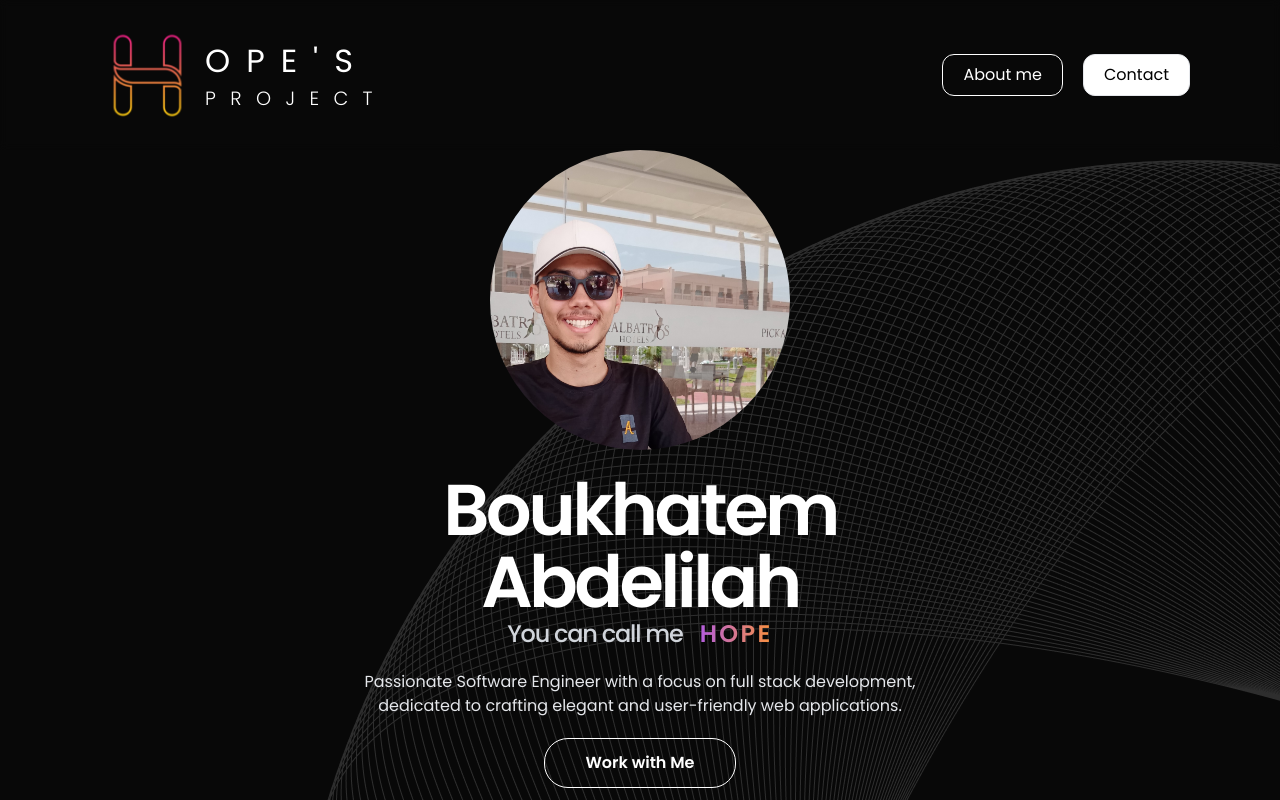
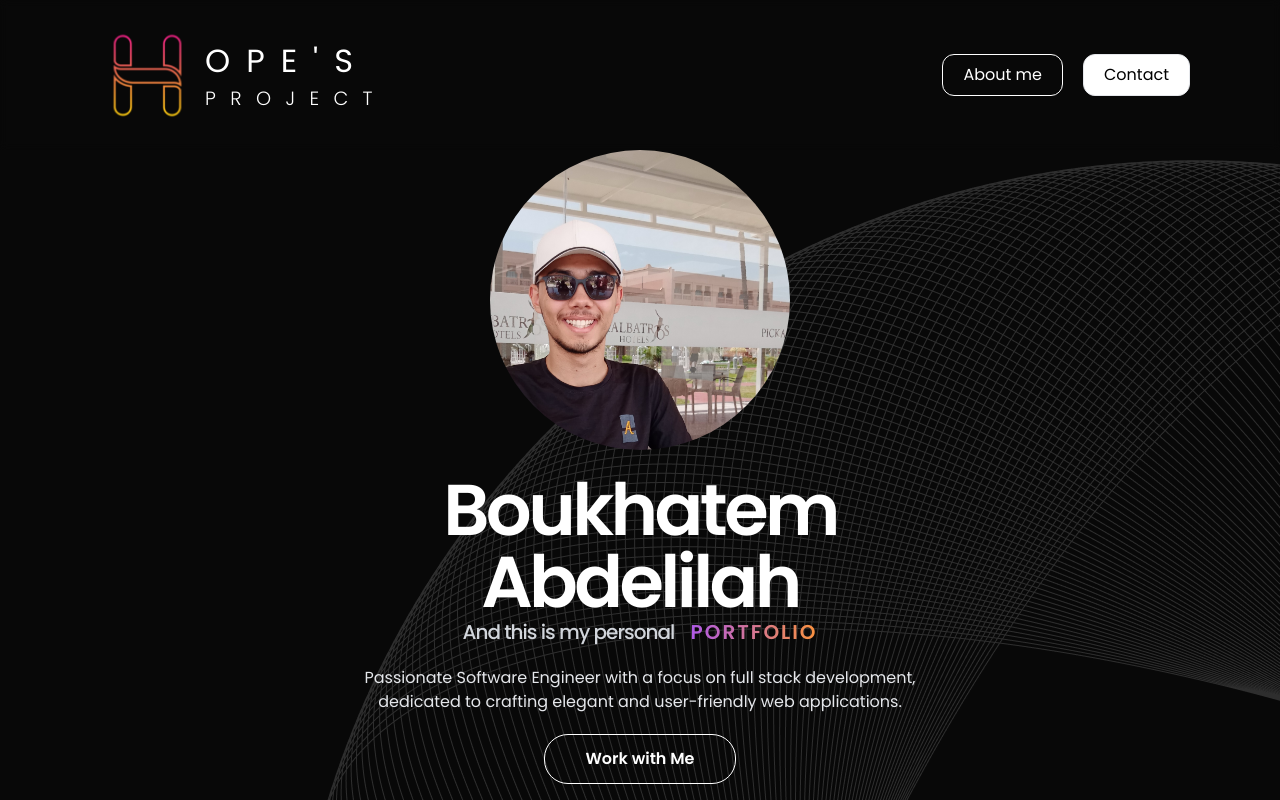
Before and after one commit to AbdelilahBKM/Hopes.project, a Next.js app: page / in a window 1280 px wide. Shown: the top 800 px of the page. Built offline with nearby package versions, Linux system fonts and the light colour scheme.

Commit message:
Update Banner.tsx

```diff
--- a/components/Banner.tsx
+++ b/components/Banner.tsx
@@ -27,10 +27,10 @@ const Banner: React.FC<{}> = () => {
           Boukhatem Abdelilah
         </div>
         <div className="flex justify-center">
-          <p className="text-2xl font-medium tracking-tighter  text-gray-300 max-w-[600px]">
-            You can call me{" "}
+          <p className="text-xl font-medium tracking-tighter  text-gray-300 max-w-[600px]">
+            And this is my personal {" "}
             <span className="text-transparent font-semibold  bg-clip-text bg-gradient-to-r from-purple-500 to-orange-400 pl-3 uppercase tracking-widest">
-              Hope
+              Portfolio
             </span>
           </p>
         </div>
```
